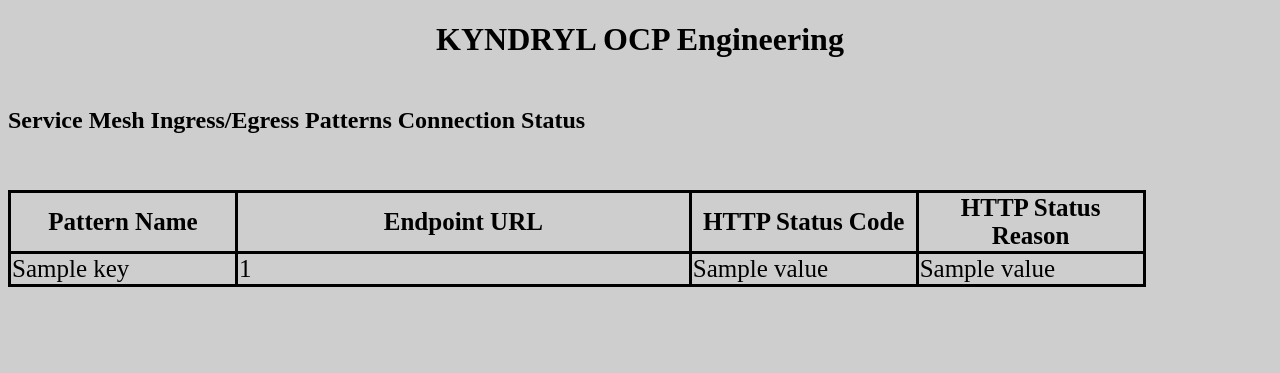
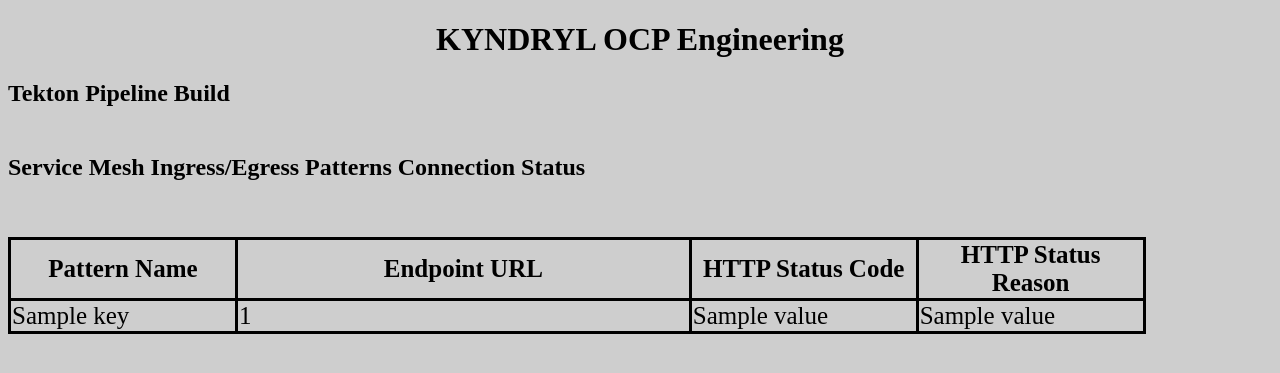
Before and after one commit to glaceroy/smesh_pattern_status, a Flask app: template templates/index.html in a window 1280 px wide. Shown: the top 373 px of the page. Run offline with Flask 3, Linux system fonts and the light colour scheme; the template is opened without the code that fills it: most values are stand-ins (such as "Sample title", 1, 10 or a date in 2020).

Commit message:
tekton trigger push

```diff
--- a/templates/index.html
+++ b/templates/index.html
@@ -27,6 +27,7 @@
 </head>
 <body>
     <h1>KYNDRYL OCP Engineering</h1>
+    <h2>Tekton Pipeline Build</h2>
     <h2><br>Service Mesh Ingress/Egress Patterns Connection Status</br></h2>
     <br><table  style="width: 90%;">
         <tr>
```
